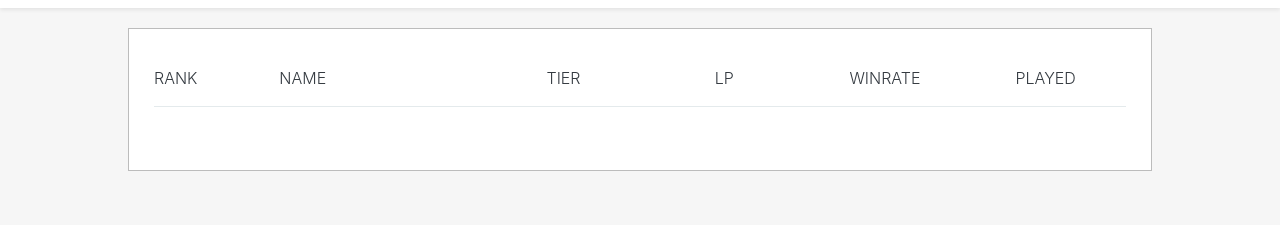
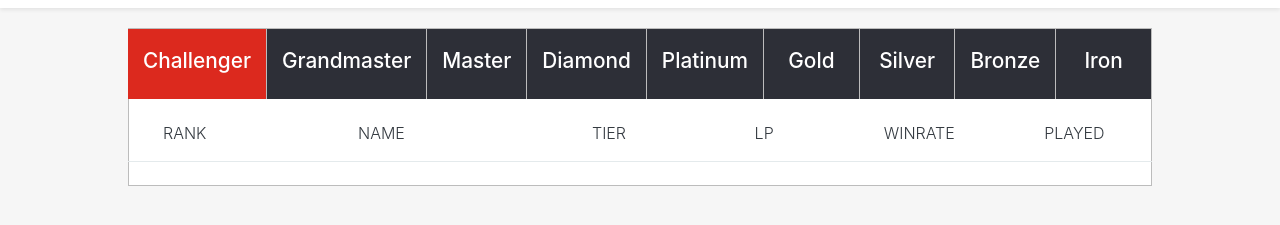
Before and after one commit to peterg4/TFTtracker, a website: page public/index.html in a window 1280 px wide. Shown: the part 57-282 px from the top of the page. Drawn offline with nearby package versions, Linux system fonts and the light colour scheme; no server answers.

Commit message:
league chooser bar

```diff
--- a/public/index.html
+++ b/public/index.html
@@ -45,6 +45,37 @@
 	</nav>
 
 	<div class="panel">
+		<div class="leagues">
+			<div class="row text-dark leagues">
+				<div class="col-sm active">
+					<h3>Challenger</h3>
+				</div>
+				<div class="col-sm">
+					<h3>Grandmaster</h3>
+				</div>
+				<div class="col-sm">
+					<h3>Master</h3>
+				</div>
+				<div class="col-sm">
+					<h3>Diamond</h3>
+				</div>
+				<div class="col-sm">
+					<h3>Platinum</h3>
+				</div>
+				<div class="col-sm">
+					<h3>Gold</h3>
+				</div>
+				<div class="col-sm">
+					<h3>Silver</h3>
+				</div>
+				<div class="col-sm">
+					<h3>Bronze</h3>
+				</div>
+				<div class="col-sm">
+					<h3>Iron</h3>
+				</div>
+			</div>
+		</div>
 		<div class="list">
 			<div class="row text-dark playlist head">
 				<div class="col-">
--- a/public/style.css
+++ b/public/style.css
@@ -50,7 +50,8 @@ input[type=text]:focus {
 .panel{
     border: 1px solid #bcbcbc;
     width: 80%;
-    padding: 40px;
+    padding-left: 14px;
+    padding-right: 14px;
     margin-top: 85px;
     margin-left: auto;
     margin-right: auto;
@@ -59,6 +60,7 @@ input[type=text]:focus {
 .col-{
     min-width: 30px;
     margin-right: 25px;
+    margin-left: 35px;
 }
 .img-col{
     padding-left: 13px;
@@ -74,6 +76,19 @@ input[type=text]:focus {
     font-weight: 300;
     margin-top: 0px;
     font-size: 1em;
+    text-align: center;
+}
+.leagues .col-sm{
+    background-color: #2d2f37;
+    height: 70px;
+    margin-bottom: 25px;
+    border-right: 1px solid #bcbcbc;
+}
+.leagues h3{
+    margin-top: 20px;
+    font-family: 'Montserrat', ;
+    color: white;
+    font-size: 1.3em;
     text-align: center;
 }
 #name {
@@ -93,5 +108,8 @@ input[type=text]:focus {
     width: 32px;
 }
 .name {
-    margin-right: 100px;
+    min-width: 300px;
 }
+.active {
+    background-color: #dc291e!important;
+}
--- a/server.js
+++ b/server.js
@@ -9,7 +9,7 @@ app.use(bodyParser.urlencoded({ extended: true }));
 var path = require('path');
 require('dotenv').config();
 var RiotRequest = require('riot-lol-api');
-var riotRequest = new RiotRequest('RGAPI-0012d1dc-bf7b-4dd1-8765-f1bc9b8c7db4');
+var riotRequest = new RiotRequest('RGAPI-5a92594e-1b67-4a09-ad50-b1aa55615f1f');
 
 app.use(express.static('public'));
 
```
